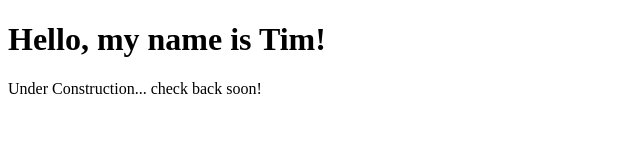
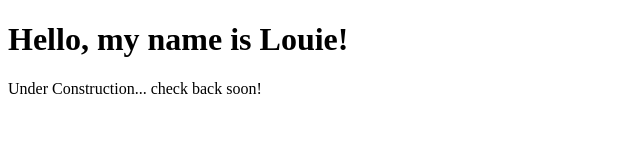
Before and after one commit to jbambrough/git-training, a website: page index.html in a window 1280 px wide. Shown: the full height of the page, 0-640 px from the left. Drawn offline with Linux system fonts and the light colour scheme.

Commit message:
I commit

```diff
--- a/index.html
+++ b/index.html
@@ -7,7 +7,7 @@
 </head>
 
 <body>
-  <h1>Hello, my name is Tim!</h1>
+  <h1>Hello, my name is Louie!</h1>
   <div>Under Construction... check back soon!</div>
 </body>
 
```
